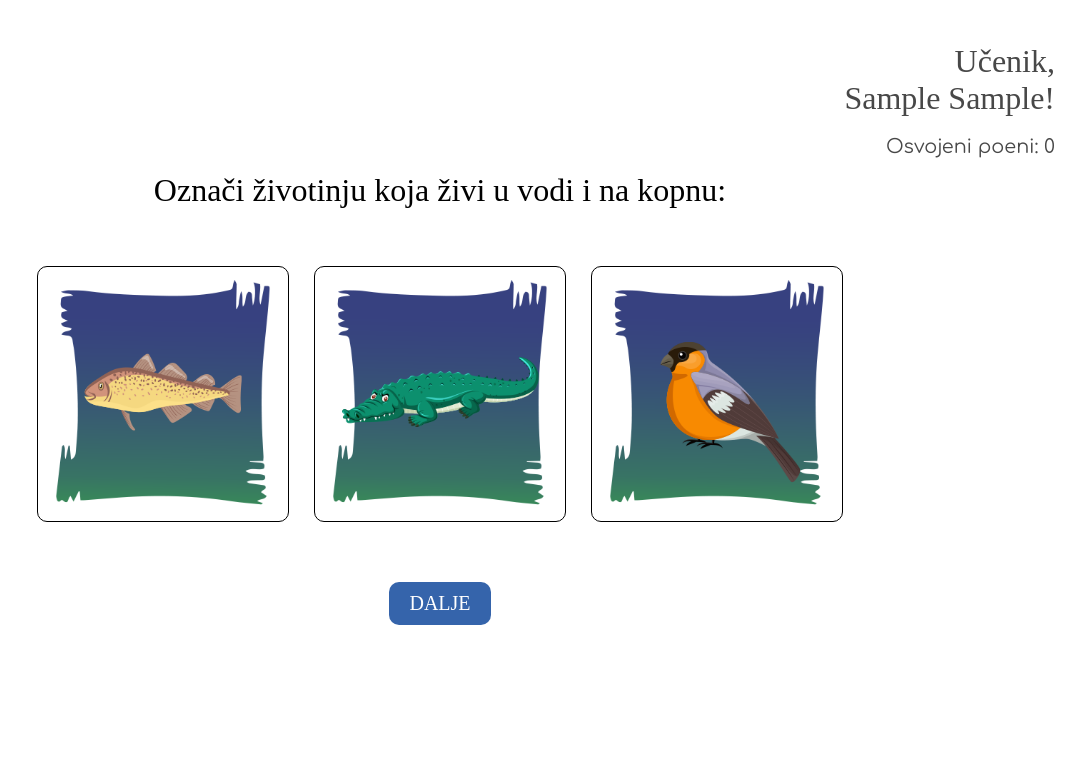
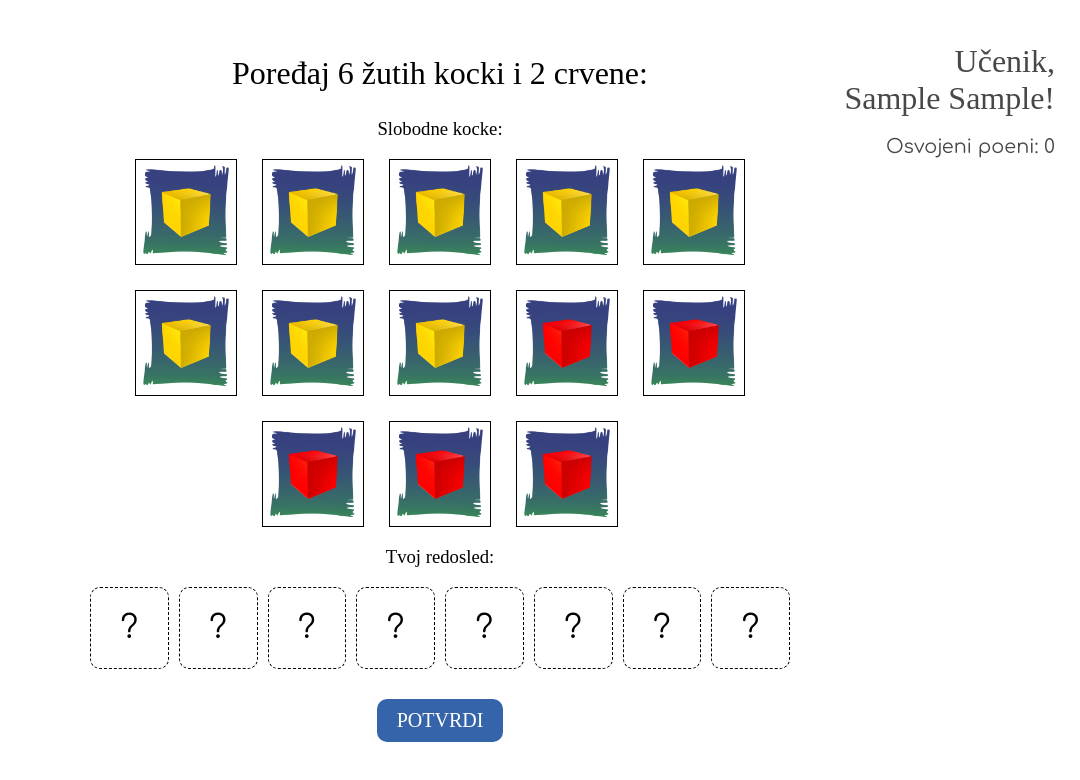
Before and after one commit to Stefan4012IT/kviz-za-prvake, a React (Create React App) app: page / in a window 1280 px wide. Both pictures are taken after typing "Sample", "Sample" into the empty fields and a click on the button "ZAPOČNI KVIZ". Shown: the top 780 px of the page, without its empty margins (200-1280 px from the left). Built offline with nearby package versions, Linux system fonts and the light colour scheme; a web font is replaced by a local one.

Commit message:
prvi prolaz posle...(druga polovina)

```diff
--- a/src/components/questions/Question_13.jsx
+++ b/src/components/questions/Question_13.jsx
@@ -51,9 +51,9 @@ function Question13({ onNext }) {
                         </div>
                     ))}
                 </div>
-                <div className="submit-btn" onClick={handleSubmit}>
-                    Dalje
-                </div>
+            </div>
+            <div className="submit-btn" onClick={handleSubmit}>
+                Dalje
             </div>
         </div>
     );
--- a/src/components/questions/Question_14.jsx
+++ b/src/components/questions/Question_14.jsx
@@ -14,8 +14,7 @@ function DraggableBlock({ id, imgSrc }) {
             {...listeners}
             className="draggable-item"
             style={{
-                transform: transform ? `translate3d(${transform.x}px, ${transform.y}px, 0)` : undefined,
-                transition: transition || "transform 0.2s ease",
+                transform: transform ? `translate3d(${transform.x}px, ${transform.y}px, 0)` : undefined
             }}
         >
             <img src={imgSrc} alt="kocka" className="block-image" />
@@ -126,13 +125,9 @@ function Question14({ onNext }) {
                         ))}
                     </div>
                 </DndContext>
-
-                {/* Dugme za potvrdu */}
-                {userSequence.every((item) => item !== null) && (
-                    <button className="submit-btn" onClick={handleSubmit}>
-                        Potvrdi
-                    </button>
-                )}
+            </div>
+            <div className="submit-btn" onClick={handleSubmit}>
+                Potvrdi
             </div>
         </div>
     );
--- a/src/components/questions/Question_8.jsx
+++ b/src/components/questions/Question_8.jsx
@@ -14,8 +14,7 @@ function DraggableItem({ id, imgSrc }) {
             {...listeners}
             className="draggable-item"
             style={{
-                transform: transform ? `translate3d(${transform.x}px, ${transform.y}px, 0)` : undefined,
-                transition: transition || "transform 0.2s ease",
+                transform: transform ? `translate3d(${transform.x}px, ${transform.y}px, 0)` : undefined
             }}
         >
             <img src={imgSrc} alt="cvijet" className="flower-image" />
--- a/src/pages/Quiz.jsx
+++ b/src/pages/Quiz.jsx
@@ -38,10 +38,10 @@ function Quiz({ userData }) {
         // { id: 8, component: Question8 },
         // { id: 9, component: Question9 },
         // { id: 10, component: Question10 },
-        { id: 11, component: Question11 },
+        // { id: 11, component: Question11 },
         // { id: 12, component: Question12 },
         // { id: 13, component: Question13 },
-        // { id: 14, component: Question14 },
+        { id: 14, component: Question14 },
         // { id: 15, component: Question15 },
         // { id: 16, component: Question16 },
         // { id: 17, component: Question17 },
--- a/src/styles/question-12.scss
+++ b/src/styles/question-12.scss
@@ -9,8 +9,9 @@
         display: flex;
         flex-direction: row;
         align-items: center;
+        justify-content: center;
         margin-top: 20px;
-        gap: 10px;
+        gap: 25px;
 
 
         .opt-btn-img {
@@ -20,6 +21,11 @@
             img {
                 height: 250px;
                 width: 250px;
+
+                @media (max-width: 1024px) {
+                    height: 150px;
+                    width: 150px;
+                }
             }
             &.selected {
                 background-color: #f6b52e;
@@ -49,7 +55,7 @@
         cursor: pointer;
         margin-top: 60px;
         width: fit-content;
-        margin: auto;
+        margin: 30px auto;
 
         &:hover {
             background-color: #28a745;
--- a/src/styles/question-13.scss
+++ b/src/styles/question-13.scss
@@ -8,8 +8,9 @@
         display: flex;
         flex-direction: row;
         align-items: center;
+        justify-content: center;
         margin-top: 20px;
-        gap: 10px;
+        gap: 25px;
 
 
         .opt-btn-img {
@@ -19,6 +20,11 @@
             img {
                 height: 250px;
                 width: 250px;
+
+                @media (max-width: 1024px) {
+                    height: 150px;
+                    width: 150px;
+                }
             }
             &.selected {
                 background-color: #f6b52e;
@@ -48,7 +54,7 @@
         cursor: pointer;
         margin-top: 60px;
         width: fit-content;
-        margin: auto;
+        margin: 30px auto;
 
         &:hover {
             background-color: #28a745;
--- a/src/styles/question-14.scss
+++ b/src/styles/question-14.scss
@@ -11,8 +11,11 @@
         flex-wrap: wrap;
         align-items: center;
         justify-content: center;
+        gap: 25px;
 
         .draggable-item {
+            touch-action: none;
+            border: 1px solid #000;
             img {
                 width: 100px;
                 height: 100px;
@@ -32,6 +35,13 @@
             height: 80px;
             border: 1px dashed #000;
             border-radius: 10px;
+            display: flex;
+            align-items: center;
+            justify-content: center;
+
+            span {
+                font-size: 32px;
+            }
 
             img {
                 width: 80px;
@@ -40,4 +50,26 @@
         }
     }
 
+    .submit-btn {
+        padding: 10px 20px;
+        background-color: #3564ab;
+        color: #fff;
+        text-transform: uppercase;
+        border: none;
+        border-radius: 10px;
+        font-size: 20px;
+        cursor: pointer;
+        margin-top: 60px;
+        width: fit-content;
+        margin: 30px auto;
+
+        &:hover {
+            background-color: #28a745;
+        }
+      }
+
+      .submit-btn:disabled {
+        background-color: #ccc;
+        cursor: not-allowed;
+      }
 }
```
